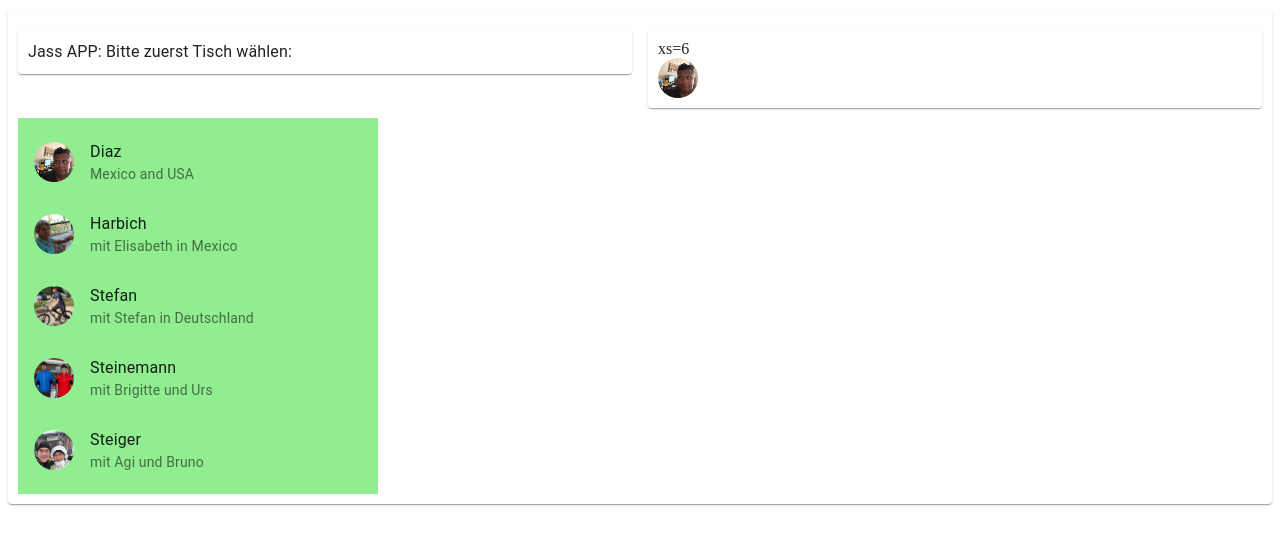
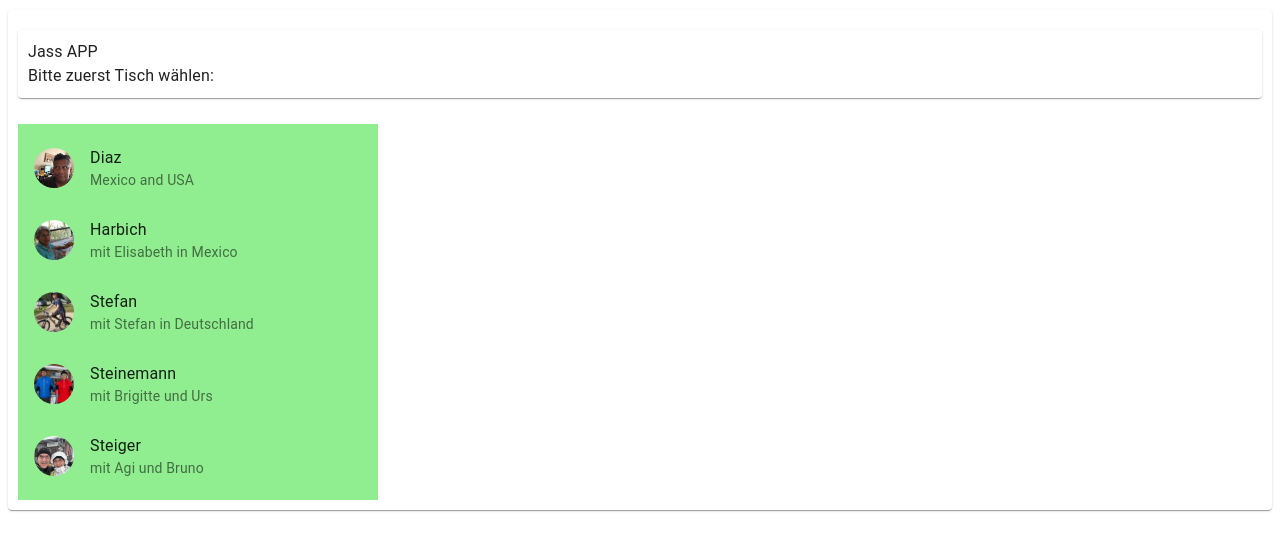
Before and after one commit to ThomasZehnder/JassWebApp, a React (Create React App) app: page / in a window 1280 px wide. Shown: the top 550 px of the page. Built offline with nearby package versions, Linux system fonts and the light colour scheme.

Commit message:
StartScreen Table selection with update of URL

```diff
--- a/package.json
+++ b/package.json
@@ -13,6 +13,7 @@
     "react": "^16.12.0",
     "react-dom": "^16.12.0",
     "react-json-view": "^1.19.1",
+    "react-router-dom": "^5.2.0",
     "react-scripts": "^3.3.0"
   },
   "devDependencies": {
--- a/src/Components/App.js
+++ b/src/Components/App.js
@@ -1,5 +1,10 @@
 import React, { Component, Fragment } from 'react'
-import {Menu, Content, Footer, StartScreen } from './Layouts'
+
+
+import { BrowserRouter as Router, Route } from "react-router-dom";
+
+
+import { Menu, Content, Footer, StartScreen } from './Layouts'
 
 
 // Import the Model
@@ -24,7 +29,13 @@ export default class extends Component {
     const { index } = this.state;
 
     if (Player.tableName === "-") {
-      return <StartScreen />
+      return <Fragment>
+        <Router>
+          <Fragment>
+            <Route path="/" component={StartScreen} />
+          </Fragment>
+        </Router>
+      </Fragment>
     }
 
     return <Fragment>
--- a/src/Components/Layouts/StartScreen.js
+++ b/src/Components/Layouts/StartScreen.js
@@ -1,9 +1,9 @@
-import React from 'react'
+import React from 'react';
 import {
   Paper,
   Typography,
   Grid
-} from '@material-ui/core'
+} from '@material-ui/core';
 
 import List from '@material-ui/core/List';
 import ListItem from '@material-ui/core/ListItem';
@@ -35,6 +35,15 @@ const styles = {
   },
 }
 
+function setParams({ table = "" }) {
+  const searchParams = new URLSearchParams();
+  searchParams.set("table", table);
+  return searchParams.toString();
+}
+
+function refreshPage() {
+  window.location.reload();
+}
 
 export default class StartScreen extends React.Component {
 
@@ -43,50 +52,53 @@ export default class StartScreen extends React.Component {
     this.state = {
       tableName: Player.tableName
     };
-  };
-
-  updatePage() {
-    console.log("Update StartScreen Page, cards length: ", Player.tableName);
 
   };
 
-  componentDidMount() {
-    console.log("Debug did mount: Call load getModel WS", Player.tableName);
-  };
 
-  componentWillUnmount() {
-    console.log("Debug did WillUnmount");
-  };
+  _selectTable = (table) => {
+    console.log(" _selectTable: ", table);
 
+    Player.tableName = table.name;
+    this.setState({ tableName: Player.tableName });
+
+    const url = setParams({ table: Player.tableName });
+    //do not forget the "?" !
+    this.props.history.push(`?${url}`);
+
+    refreshPage();
+  }
 
 
   render() {
 
     return <Paper style={styles.localPaper}>
+
       <Grid container spacing={2}>
 
-        <Grid item xs={6}>
-          <Paper style={styles.localPaper}><Typography variant="body1" >Jass APP: Bitte zuerst Tisch wählen:  </Typography></Paper>
+        <Grid item xs={12}>
+          <Paper style={styles.localPaper}>
+            <Typography variant="body1" >
+              Jass APP <br /> Bitte zuerst Tisch wählen:
+            </Typography>
+          </Paper>
         </Grid>
-        <Grid item xs={6}>
-          <Paper style={styles.localPaper}>xs=6
-          <Avatar alt="Diaz" src="/avantar/diaz.jpg" />
-          </Paper>
+        <Grid item xs={12}>
+          <List style={styles.localList}>
+
+            {tables.map((element) =>
+              <ListItem button key={element.name} onClick={() => this._selectTable(element)}>
+                <ListItemAvatar>
+                  <Avatar alt={element.name} src={"/avantar/" + element.icon + ".jpg"} />
+                </ListItemAvatar>
+                <ListItemText primary={element.name} secondary={element.text} />
+              </ListItem>
+            )}
+          </List>
         </Grid>
       </Grid>
 
-      <List style={styles.localList}>
 
-        {tables.map((element) =>
-          <ListItem key={element.name}>
-            <ListItemAvatar>
-            <Avatar alt={element.name} src={"/avantar/"+element.icon+".jpg"} />
-            </ListItemAvatar>
-            <ListItemText primary={element.name} secondary={element.text} />
-          </ListItem>
-
-        )}
-      </List>
 
     </Paper>
 
--- a/src/index.js
+++ b/src/index.js
@@ -2,4 +2,4 @@ import React from 'react'
 import { render } from 'react-dom'
 import App from './Components/App'
 
-render(<App />, document.getElementById('root'))
+render(<App />, document.getElementById('root'));
```
Also changed, not shown: 1 other file (tests, documents, lock files or other folders).
